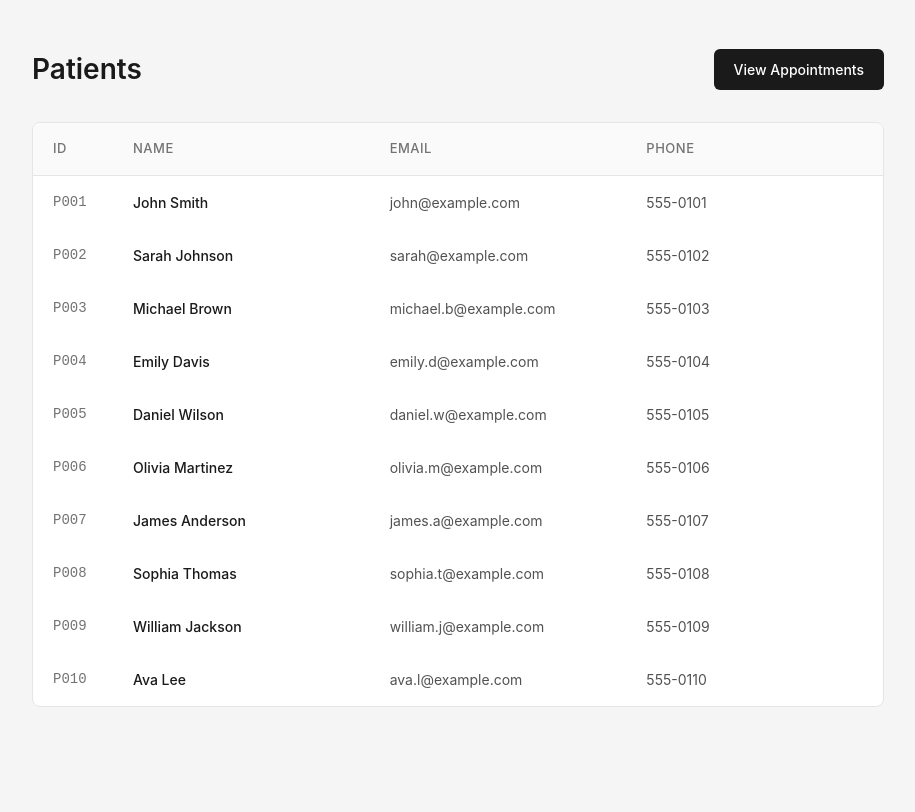
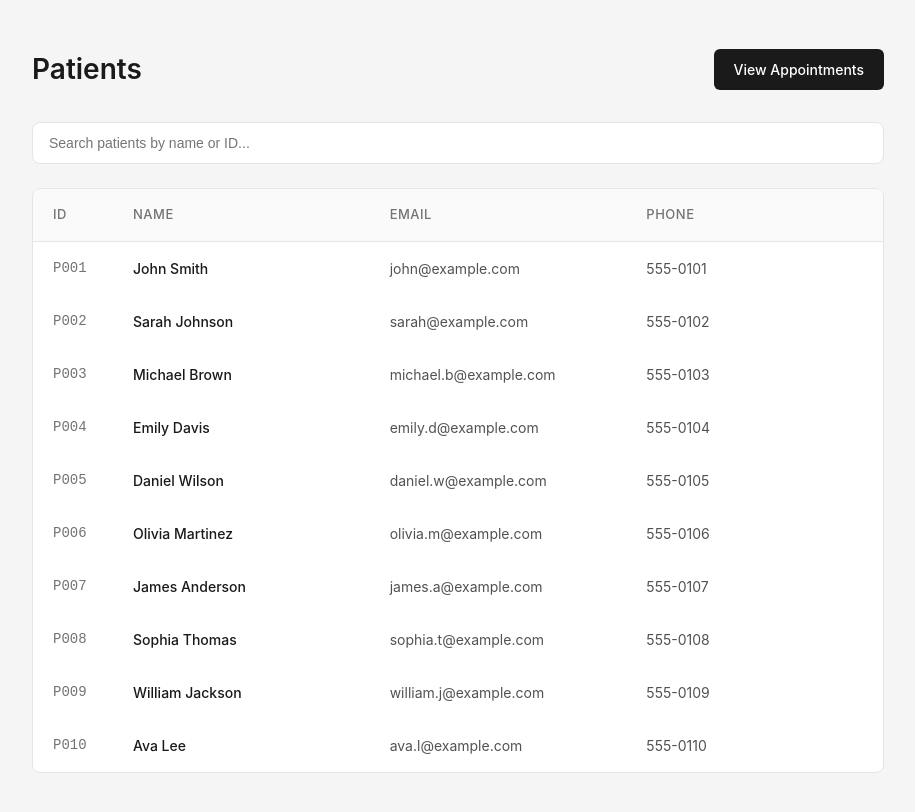
Before and after one commit to Krigle/dentology-task, a Next.js app: page / in a window 1280 px wide. Shown: the top 812 px of the page, without its empty margins (182-1097 px from the left). Built offline with nearby package versions, Linux system fonts and the light colour scheme.

Commit message:
search bar feature + bug fix

```diff
--- a/src/app/page.tsx
+++ b/src/app/page.tsx
@@ -1,9 +1,18 @@
 "use client";
-import { usePatients } from "@/hooks/usePatients";
+import { usePatients, useSetSearchQuery } from "@/hooks/usePatients";
 import Link from "next/link";
+import { useState } from "react";
 
 export default function Home() {
   const { patients } = usePatients();
+  const setSearchQuery = useSetSearchQuery();
+  const [localQuery, setLocalQuery] = useState("");
+
+  const handleSearch = (e: React.ChangeEvent<HTMLInputElement>) => {
+    const value = e.target.value;
+    setLocalQuery(value);
+    setSearchQuery(value);
+  };
 
   return (
     <div className="container">
@@ -14,6 +23,16 @@ export default function Home() {
         </Link>
       </div>
 
+      <div className="search-container">
+        <input
+          type="text"
+          placeholder="Search patients by name or ID..."
+          value={localQuery}
+          onChange={handleSearch}
+          className="search-input"
+        />
+      </div>
+
       <div className="patient-table">
         <div className="table-header">
           <div className="table-cell">ID</div>
@@ -21,7 +40,12 @@ export default function Home() {
           <div className="table-cell">Email</div>
           <div className="table-cell">Phone</div>
         </div>
-        {patients.map((p) => (
+        {patients.length === 0 ? (
+          <div className="no-results">
+            <p>No patients found</p>
+          </div>
+        ) : (
+          patients.map((p) => (
             <Link
               key={p.id}
               href={`/patients/${p.id}`}
@@ -34,7 +58,8 @@ export default function Home() {
                 <div className="table-cell patient-contact">{p.phone}</div>
               </div>
             </Link>
-        ))}
+          ))
+        )}
       </div>
     </div>
   );
--- a/src/hooks/usePatients.ts
+++ b/src/hooks/usePatients.ts
@@ -37,13 +37,6 @@ export const useAppointments = () => {
   return appointments;
 };
 
-export const usePatientActions = () =>
-  usePatientStore((s) => ({
-    addPatient: s.addPatient,
-    removePatient: s.removePatient,
-    updatePatient: s.updatePatient,
-    addAppointment: s.addAppointment,
-    updateAppointmentStatus: s.updateAppointmentStatus,
-    removeAppointment: s.removeAppointment,
-    setSearchQuery: s.setSearchQuery,
-  }));
+export const useSetSearchQuery = () => {
+  return usePatientStore((s) => s.setSearchQuery);
+};
--- a/src/styles/globals.scss
+++ b/src/styles/globals.scss
@@ -45,6 +45,31 @@ body {
   &:hover {
     background-color: #333;
   }
+}
+
+.search-container {
+  margin-bottom: 24px;
+}
+
+.search-input {
+  width: 100%;
+  padding: 12px 16px;
+  font-size: 14px;
+  border: 1px solid #e5e5e5;
+  border-radius: 8px;
+  background-color: #ffffff;
+  transition: border-color 0.2s ease;
+
+  &:focus {
+    outline: none;
+    border-color: #1a1a1a;
+  }
+}
+
+.no-results {
+  padding: 48px;
+  text-align: center;
+  color: #737373;
 }
 
 .section-title {
```
Lines whose indentation alone changed are shown as unchanged.
